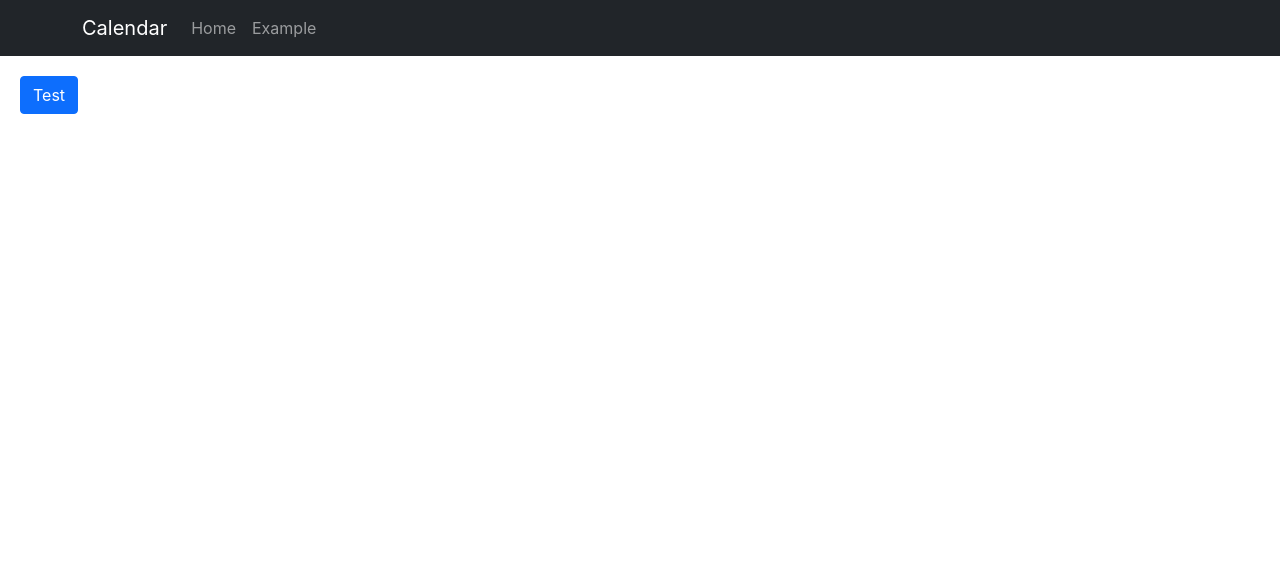
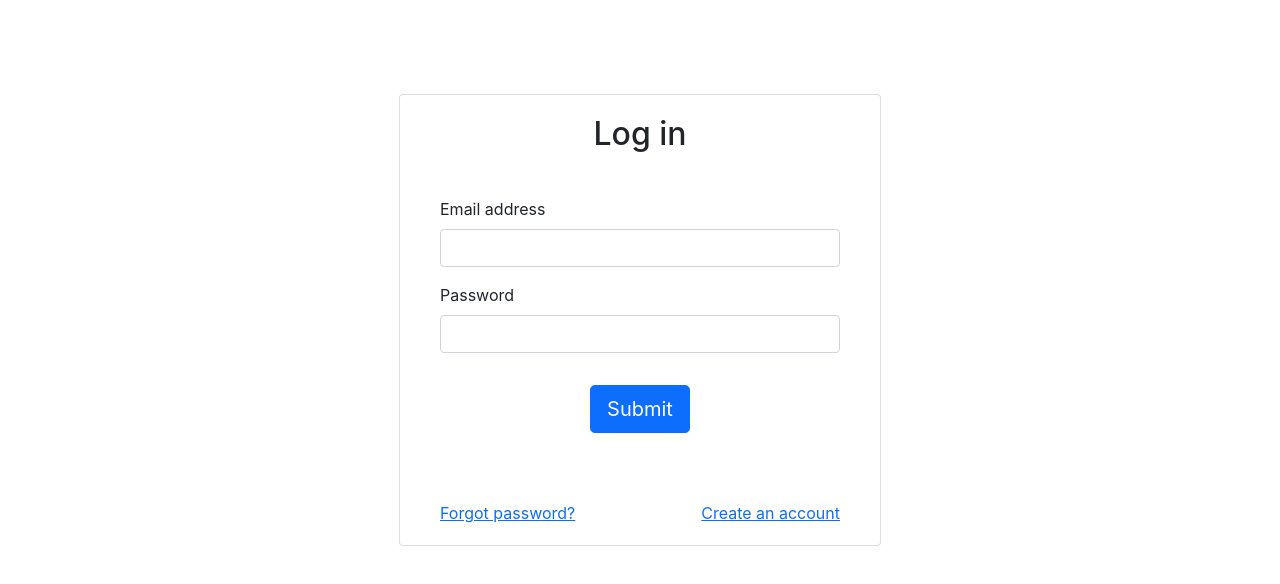
Before and after one commit to stfmygod/Proiect-Colectiv, a React (Create React App) app in the folder FrontEnd/calendar/: page / in a window 1280 px wide. Shown: the top 584 px of the page. Built offline with nearby package versions, Linux system fonts and the light colour scheme.

Commit message:
Add login screen

```diff
--- a/FrontEnd/calendar/src/components/Button/index.js
+++ /dev/null
@@ -1,12 +0,0 @@
-import React from "react";
-import { Button } from "react-bootstrap";
-
-const MyButton = (props) => {
-    return (
-        <Button variant="primary" onClick={props.onClick}>
-            {props.title}
-        </Button>
-    );
-};
-
-export default MyButton;
--- a/FrontEnd/calendar/src/containers/Home/index.js
+++ b/FrontEnd/calendar/src/containers/Home/index.js
@@ -1,5 +1,5 @@
 import React from "react";
-import MyButton from "../../components/Button";
+import { useSelector } from "react-redux";
 
 const styles = {
     pageWrapper: {
@@ -8,14 +8,11 @@ const styles = {
 };
 
 const Home = () => {
+    const user = useSelector((state) => state.user);
+    console.log(user);
     return (
         <div style={styles.pageWrapper}>
-            <MyButton
-                title="Test"
-                onClick={() => {
-                    console.log("Test clicked!!");
-                }}
-            />
+            <h1>Home</h1>
         </div>
     );
 };
--- /dev/null
+++ b/FrontEnd/calendar/src/containers/Login/index.js
@@ -0,0 +1,78 @@
+import React, { useState } from "react";
+import { Form, Card, Button } from "react-bootstrap";
+
+const styles = {
+    pageWrapper: {
+        height: "80vh",
+        display: "flex",
+        flexDirection: "column",
+        justifyContent: "center",
+        alignItems: "center",
+    },
+    input: {
+        width: "30%",
+        minWidth: "400px",
+    },
+    card: {
+        padding: 20,
+        display: "flex",
+        flexDirection: "column",
+        alignItems: "center",
+    },
+    footer: {
+        display: "flex",
+        justifyContent: "space-between",
+        width: "100%",
+        padding: "0px 20px 0px 20px",
+    },
+};
+
+const Login = () => {
+    const [validated, setValidated] = useState(false);
+
+    const handleSubmit = (event) => {
+        const form = event.currentTarget;
+        if (form.checkValidity() === false) {
+            event.preventDefault();
+            event.stopPropagation();
+        } else {
+            localStorage.setItem("token", "tk-123");
+        }
+
+        setValidated(true);
+    };
+
+    return (
+        <div style={styles.pageWrapper}>
+            <Card>
+                <Card.Body style={styles.card}>
+                    <h2 className="mb-4">Log in</h2>
+                    <Form style={styles.card} noValidate validated={validated} onSubmit={handleSubmit}>
+                        <Form.Group style={styles.input} className="mb-3" controlId="formEmail">
+                            <Form.Label>Email address</Form.Label>
+                            <Form.Control required type="email" />
+                            <Form.Control.Feedback type="invalid">Please provide a valid email.</Form.Control.Feedback>
+                        </Form.Group>
+
+                        <Form.Group style={styles.input} className="mb-3" controlId="formPassword">
+                            <Form.Label>Password</Form.Label>
+                            <Form.Control required type="password" />
+                            <Form.Control.Feedback type="invalid">
+                                Please provide a valid password.
+                            </Form.Control.Feedback>
+                        </Form.Group>
+                        <Button size="lg" variant="primary" type="submit" className="mb-5 mt-3">
+                            Submit
+                        </Button>
+                    </Form>
+                    <div style={styles.footer}>
+                        <Card.Link href="#">Forgot password?</Card.Link>
+                        <Card.Link href="#">Create an account</Card.Link>
+                    </div>
+                </Card.Body>
+            </Card>
+        </div>
+    );
+};
+
+export default Login;
--- a/FrontEnd/calendar/src/redux/rootReducer.js
+++ b/FrontEnd/calendar/src/redux/rootReducer.js
@@ -1,9 +1,11 @@
 import { combineReducers } from "redux";
 
 import appReducer from "./app/reducer";
+import userReducer from "./user/reducer";
 
 const rootReducer = combineReducers({
     app: appReducer,
+    user: userReducer,
 });
 
 export default rootReducer;
--- /dev/null
+++ b/FrontEnd/calendar/src/redux/user/reducer.js
@@ -0,0 +1,27 @@
+import { LOG_IN, LOG_OUT } from "./types";
+
+const INITIAL_STATE = {
+    user: {},
+    token: null,
+};
+
+const reducer = (state = INITIAL_STATE, action) => {
+    switch (action.type) {
+        case LOG_IN:
+            console.log(state, action);
+            return {
+                ...state,
+                user: action.payload.data,
+                token: action.payload.token,
+            };
+        case LOG_OUT:
+            return {
+                user: {},
+                token: null,
+            };
+        default:
+            return state;
+    }
+};
+
+export default reducer;
--- /dev/null
+++ b/FrontEnd/calendar/src/redux/user/types.js
@@ -0,0 +1,2 @@
+export const LOG_IN = "LOG_IN";
+export const LOG_OUT = "LOG_OUT";
--- a/FrontEnd/calendar/src/router/index.js
+++ b/FrontEnd/calendar/src/router/index.js
@@ -1,30 +1,54 @@
 import React from "react";
 import { BrowserRouter as Router, Switch, Route } from "react-router-dom";
 import { Navbar, Container, Nav } from "react-bootstrap";
-import RouteList from "./routes";
+import { PrivateRoutes, PublicRoutes } from "./routes";
 import Home from "../containers/Home";
+import Login from "../containers/Login";
+import { clearToken } from "../utils";
 
 const AppRouter = () => {
-    const getNavbarLinks = () => RouteList.map((elem) => <Nav.Link href={elem.route}>{elem.title}</Nav.Link>);
-    const getRoutes = () => RouteList.map((elem) => <Route path={elem.route}>{elem.component}</Route>);
+    const token = localStorage.getItem("token");
+
+    const getNavbarLinks = () =>
+        PrivateRoutes.map((elem) => {
+            return elem.displayInTopBar && <Nav.Link href={elem.route}>{elem.title}</Nav.Link>;
+        });
+    const getPrivateRoutes = () => PrivateRoutes.map((elem) => <Route path={elem.route}>{elem.component}</Route>);
+    const getPublicRoutes = () => PublicRoutes.map((elem) => <Route path={elem.route}>{elem.component}</Route>);
 
     return (
         <Router>
+            {token ? (
                 <div>
                     <Navbar bg="dark" variant="dark">
                         <Container>
                             <Navbar.Brand href="home">Calendar</Navbar.Brand>
                             <Nav className="me-auto">{getNavbarLinks()}</Nav>
+                            <Nav
+                                onClick={() => {
+                                    clearToken();
+                                }}
+                            >
+                                <Nav.Link href="/">Log out</Nav.Link>
+                            </Nav>
                         </Container>
                     </Navbar>
 
                     <Switch>
-                    {getRoutes()}
+                        {getPrivateRoutes()}
                         <Route path="/">
                             <Home />
                         </Route>
                     </Switch>
                 </div>
+            ) : (
+                <Switch>
+                    {getPublicRoutes()}
+                    <Route path="/">
+                        <Login />
+                    </Route>
+                </Switch>
+            )}
         </Router>
     );
 };
--- a/FrontEnd/calendar/src/router/routes.js
+++ b/FrontEnd/calendar/src/router/routes.js
@@ -1,9 +1,10 @@
 import Home from "../containers/Home";
+import LogIn from "../containers/Login";
 import Example from "../containers/Example";
 
-const RouteList = [
-    { route: "/home", component: <Home />, title: "Home" },
-    { route: "/example", component: <Example />, title: "Example" },
+export const PrivateRoutes = [
+    { route: "/home", component: <Home />, title: "Home", displayInTopBar: true },
+    { route: "/example", component: <Example />, title: "Example", displayInTopBar: true },
 ];
 
-export default RouteList;
+export const PublicRoutes = [{ route: "/login", component: <LogIn />, title: "Log In" }];
--- /dev/null
+++ b/FrontEnd/calendar/src/utils/index.js
@@ -0,0 +1,13 @@
+export function getToken() {
+    try {
+        const idToken = localStorage.getItem("token");
+        return new Map({ idToken });
+    } catch (err) {
+        clearToken();
+        return new Map();
+    }
+}
+
+export function clearToken() {
+    localStorage.removeItem("token");
+}
```
Also changed, not shown: FrontEnd/calendar/src/exceptions/genericException.js (added, +13 -0 lines), FrontEnd/calendar/src/redux/user/actions.js (added, +17 -0 lines), FrontEnd/calendar/src/requestHelper.js (added, +87 -0 lines), 2 other files (tests, documents, lock files or other folders). Lines whose indentation alone changed are shown as unchanged.
